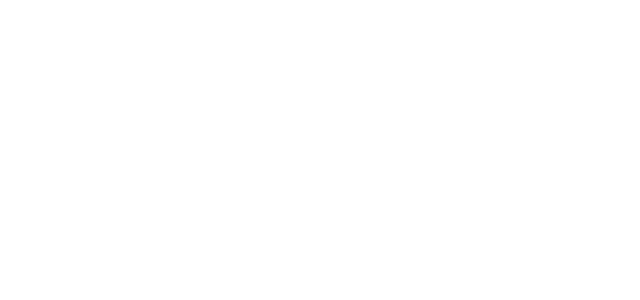
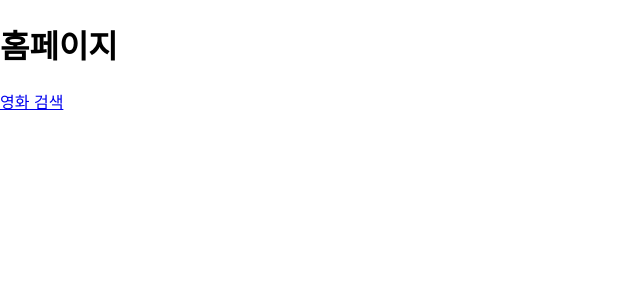
Before and after one commit to lee-sangone/react_movie-api, a React (Create React App) app: page / in a window 1280 px wide. Before the commit this address had no page. Shown: the top 300 px of the page, without its empty margins (0-640 px from the left). Built offline with nearby package versions, Linux system fonts and the light colour scheme.

Commit message:
home update

```diff
--- a/src/App.js
+++ b/src/App.js
@@ -2,10 +2,12 @@
 import MoviePage from "./movielist/list";
 import { Route, Router, Routes } from "react-router-dom";
 import DetailPage from "./moviedetail/detail";
+import Home from "./home";
 
 const App = () => {
   return (
     <Routes>
+      <Route path="/" element={<Home />} />
       <Route path="/movielist" element={<MoviePage />} />
       <Route
         path="/detail/:id"
--- /dev/null
+++ b/src/home/index.jsx
@@ -0,0 +1,10 @@
+const Home = () => {
+  return (
+    <div>
+      <h1 class="homepage">홈페이지</h1>
+      <a href="/movielist">영화 검색</a>
+    </div>
+  );
+};
+
+export default Home;
```
